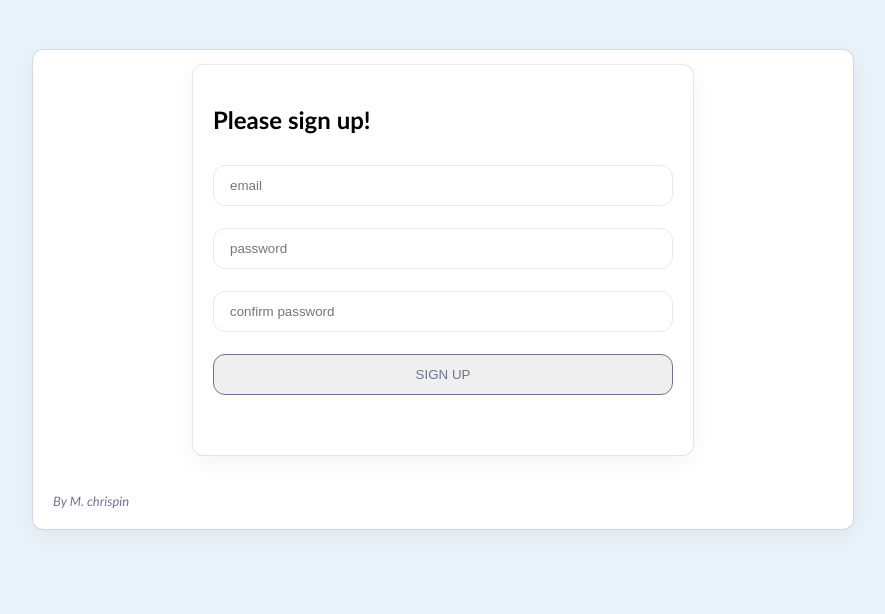
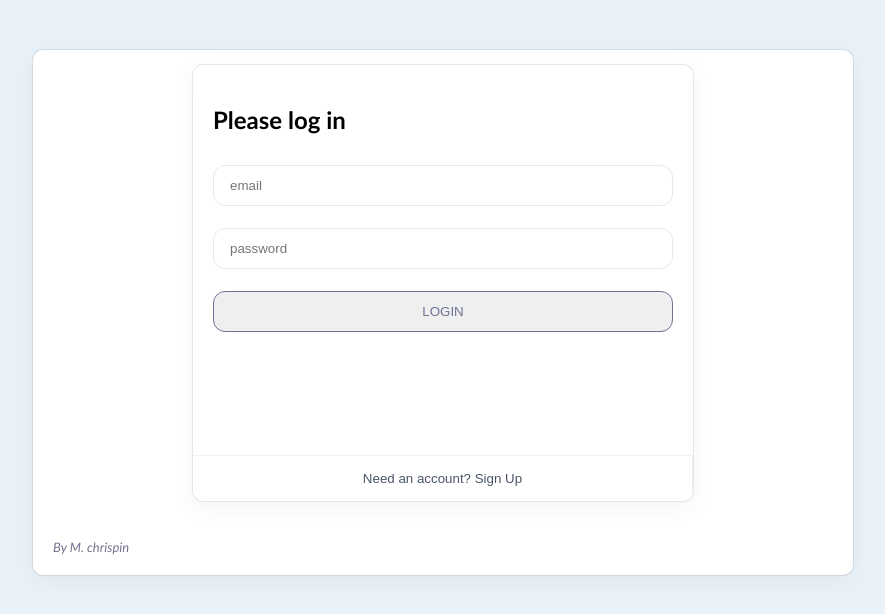
Before and after one commit to Mchiir/Todo-deployed-app, a React (Create React App) app in the folder client/: page / in a window 1280 px wide. Shown: the top 614 px of the page, without its empty margins (197-1082 px from the left). Built offline with nearby package versions, Linux system fonts and the light colour scheme.

Commit message:
adjusted authentication and authorization

```diff
--- a/client/src/components/Auth.jsx
+++ b/client/src/components/Auth.jsx
@@ -1,53 +1,68 @@
-import { useState } from "react"
+import { useState, useEffect } from "react"
 import { useAuth } from "../context/AuthContext"
 
-const Auth = () => {
-  const [isLogIn, setIsLogin] = useState(false)
+const Auth = ({ defaultMode = 'login' }) => {
+  const [isLogIn, setIsLogin] = useState(defaultMode === 'login')
   const [email, setEmail] = useState('')
   const [password, setPassword] = useState('')
   const [error, setError] = useState(null)
+  const [message, setMessage] = useState(null)
   const [confirmPassword, setConfirmPassword] = useState('')
-  const [err, setErr] = useState(null)
+  const [isLoading, setIsLoading] = useState(false);
   const { login } = useAuth();
 
   // console.log("Cookies", cookies)
 
+  // clearing on switching signup/login
   const viewLogin = (status) => {
-    setErr(null)
-    setIsLogin(status)
-  }
+    setError(null);
+    setMessage(null);
+    setEmail('');
+    setPassword('');
+    setConfirmPassword('');
+    setIsLogin(status);
+  };
+
+    // Clearing errors on inputs change
+    useEffect(() => {
+      setError(null);
+    }, [email, password, confirmPassword, isLogIn]);
+
 
   const validateEmail = (email) => {
-    const regex = /^[^\s@]+@[^\s@]+\.[^\s@]+$/
+    const regex = /^[a-z0-9]{1,20}@[a-z0-9.-]+\.[a-z]{2,}$/;
     return regex.test(email)
+  }
+  const validatePassword = (password) => {
+    return password.length >= 8 && /[A-Z]/.test(password);
   }
 
   const handleSubmit = async (e) => {
     e.preventDefault()
-    setErr(null)
+    setError(null)
+    setMessage(null)
+    setIsLoading(true)
 
-    // Validate email
+    // Client-side validation
+    let isValid = true;
+
     if (!email || !validateEmail(email)) {
-      setTimeout(() => {
-        setErr('Please enter a valid email address.')
-      }, 500)
-      return
+      setError('Please enter a valid email address.');
+      isValid = false;
+    } else if (!password) {
+      setError('Please enter your password.');
+      isValid = false;
+    } else if (!isLogIn && !validatePassword(password)) {
+      setError('Password must be 8+ chars with at least one uppercase letter');
+      isValid = false;
+    } else if (!isLogIn && password !== confirmPassword) {
+      setError('Passwords do not match!');
+      isValid = false;
     }
 
-    // Validate password
-    if (!password) {
-      setTimeout(() => {
-        setErr('Please enter your password.')
-      }, 500)
-      return
-    }
-
-    // Validate confirm password if signing up
-    if (!isLogIn && password !== confirmPassword) {
-      setTimeout(() => {
-        setErr('Passwords do not match!')
-      }, 500)
-      return
+    if (!isValid) {
+      setIsLoading(false);
+      return;
     }
 
     const endpoint = isLogIn ? 'login' : 'signup'
@@ -58,20 +73,29 @@ const Auth = () => {
         body: JSON.stringify({ email, password })
       })
 
+      if (!response.ok) {
+        const errorData = await response.json();
+        throw new Error(errorData.error || 'Authentication failed');
+      }
+
       const data = await response.json()
 
-      if (data.detail) {
-        setError(data.detail)
-      } else {
-        // setCookie('Email', data.email)
-        // setCookie('AuthToken', data.token)
+      if(isLogIn){
+        if (!data.token || !data.email) {
+          throw new Error('No authentication token received');
+        }
+
         login(data.email, data.token);
-        setErr(null)
-        window.location.reload()
+      }else{
+        // Handle signup success - switch to login view
+        setMessage('Registration successful! Please login.');
+        viewLogin(true);
       }
     } catch (err){
       console.error("Auth error:", err);
-      setErr("Something went wrong, please try again.");
+      setError(err.message || "Something went wrong, please try again.");
+    } finally {
+      setIsLoading(false);
     }
   }
 
@@ -80,12 +104,14 @@ const Auth = () => {
       <div className="auth-container-box">
         <form onSubmit={handleSubmit}>
           <h2>{isLogIn ? 'Please log in' : 'Please sign up!'}</h2>
-          <p className="error-space">{err}</p>
+          {error && <p className="error-message">{error}</p>}
+          {message && <p className="message-space">{message}</p>}
+
           <input
             required
             type="email"
             placeholder="email"
-            onChange={(e) => setEmail(e.target.value)}
+            onChange={(e) => setEmail(e.target.value.toLowerCase())}
           />
           <input
             required
@@ -101,9 +127,21 @@ const Auth = () => {
               onChange={(e) => setConfirmPassword(e.target.value)}
             />
           )}
-          <input type="submit" className="create" value={isLogIn ? 'Login' : 'Sign Up'} />
-          {error && <p>{error}</p>}
+
+          <input
+            type="submit"
+            className="create"
+            value={isLoading ? 'Processing...' : (isLogIn ? 'Login' : 'Sign Up')}
+            disabled={isLoading}
+          />
+
         </form>
+
+        <div className="auth-options">
+          <button onClick={() => viewLogin(!isLogIn)}>
+            {isLogIn ? 'Need an account? Sign Up' : 'Already have an account? Log In'}
+          </button>
+        </div>
 
       </div>
     </div>
--- a/client/src/components/ListHeader.jsx
+++ b/client/src/components/ListHeader.jsx
@@ -12,7 +12,7 @@ const ListHeader = ({ listName, getData }) => {
     // removeCookie('AuthToken')
     logout();
 
-    window.location.reload()
+    // window.location.reload()
   }
 
   return (
--- a/client/src/index.css
+++ b/client/src/index.css
@@ -231,6 +231,55 @@ input {
     color: rgb(114, 114, 144);
 }
 
+/* Auth Options */
+.auth-options {
+    display: flex;
+    border-top: 1px solid #edf2f7;
+}
+
+.auth-options button {
+    flex: 1;
+    padding: 15px;
+    background: none;
+    border: none;
+    color: #4a5568;
+    font-weight: 500;
+    cursor: pointer;
+    transition: background-color 0.3s ease, color 0.3s ease;
+}
+
+.auth-options button:hover {
+    background-color: #e9f0f4;
+    color: #2d3748;
+}
+
+.auth-options button:first-child {
+    border-right: 1px solid #edf2f7;
+}
+
+/* Error Handling */
+.error-message {
+    color: #e53e3e;
+    font-size: 14px;
+    text-align: center;
+    margin: -10px 0 10px;
+    padding: 8px;
+    background-color: #fff5f5;
+    border-radius: 6px;
+    border: 1px solid #fed7d7;
+  }
+
+  .message-space {
+    color: #276749; /* darker green */
+    font-size: 14px;
+    text-align: center;
+    margin: -10px 0 10px;
+    padding: 8px;
+    background-color: #f0fff4; /* light green */
+    border-radius: 6px;
+    border: 1px solid #c6f6d5;
+  }
+
 
 /* ProgressBar */
 .outer-bar {
```
Also changed, not shown: 1 other file (tests, documents, lock files or other folders).
